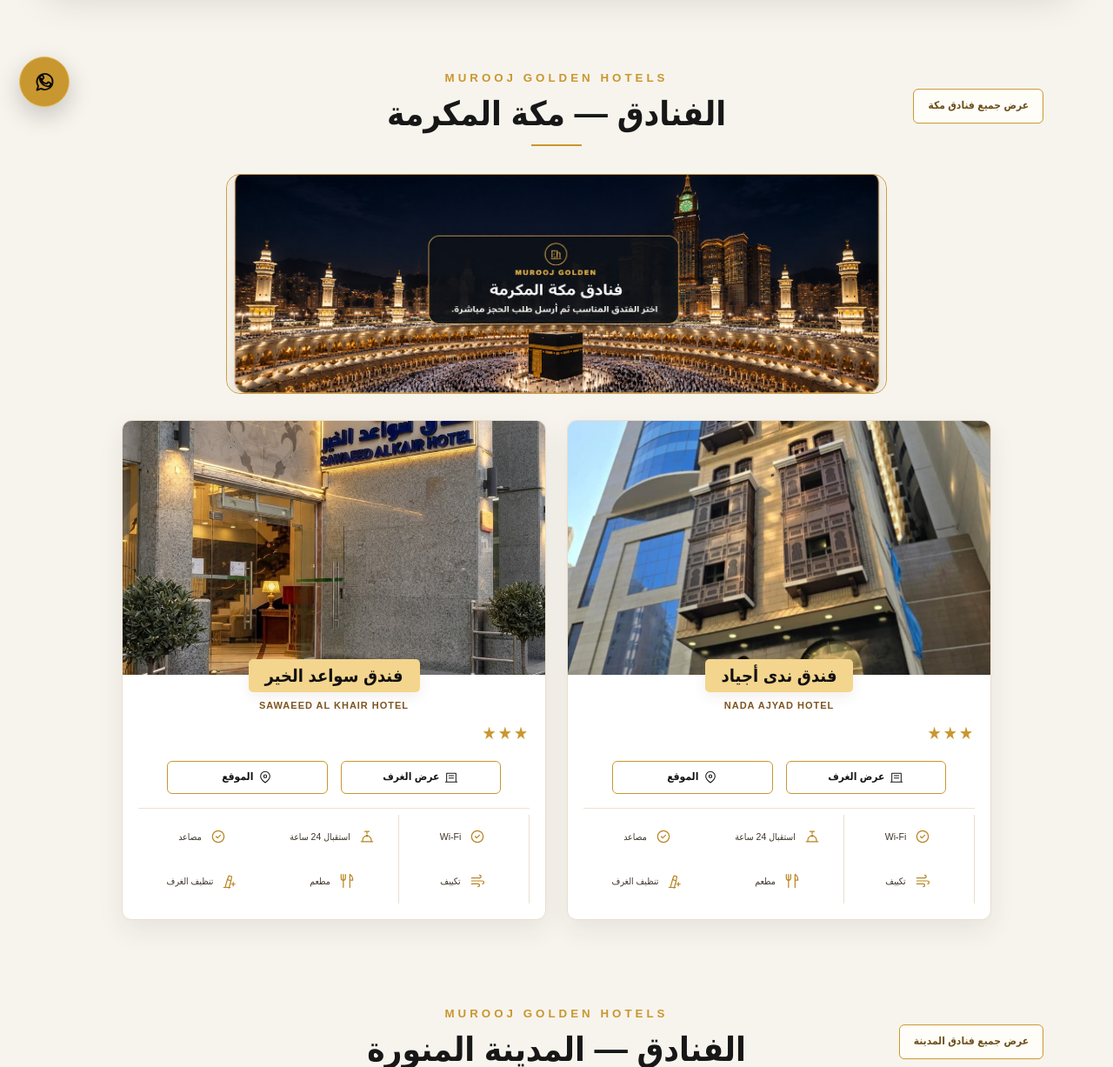
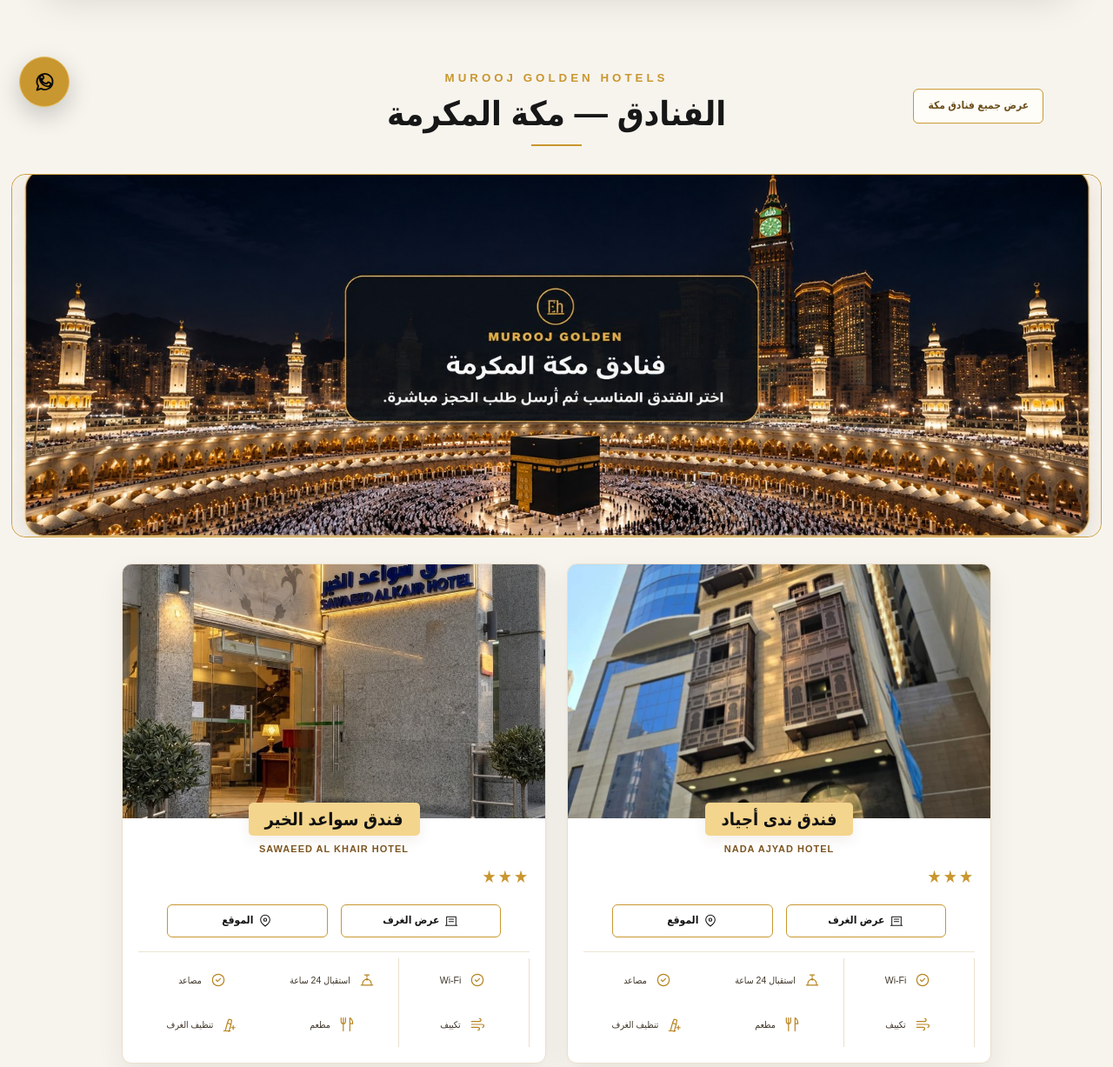
Before and after one commit to Talal-AL438/murooj-golden-b2b, a Flask app: page / in a window 1280 px wide. Shown: the part 655-1882 px from the top of the page at 87% size. Run offline with Flask 3, Linux system fonts and the light colour scheme; data comes from the database, SQL or seed files in the repository; data that the repository does not hold is empty.

Commit message:
Remove outer whitespace around Makkah card

```diff
--- a/static/landing-refine.css
+++ b/static/landing-refine.css
@@ -932,3 +932,17 @@ header nav>a:not(.nav-notification):hover::after{width:100%!important;inset-inli
   background-size:cover!important;
   background-position:center!important;
 }
+
+/* Remove the OUTER white space around the whole Makkah destination card */
+#hotels.home-section{padding-left:0!important;padding-right:0!important}
+#makkah-hotels{padding-left:18px!important;padding-right:18px!important}
+.makkah-feature{
+  width:100%!important;
+  max-width:none!important;
+  margin-left:0!important;
+  margin-right:0!important;
+  border-radius:16px!important;
+}
+@media(max-width:900px){
+  .makkah-feature{width:100%!important;max-width:none!important;margin-left:0!important;margin-right:0!important}
+}
```
